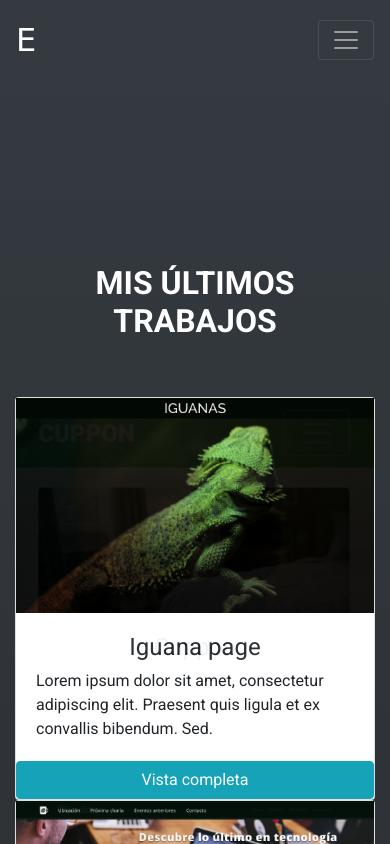
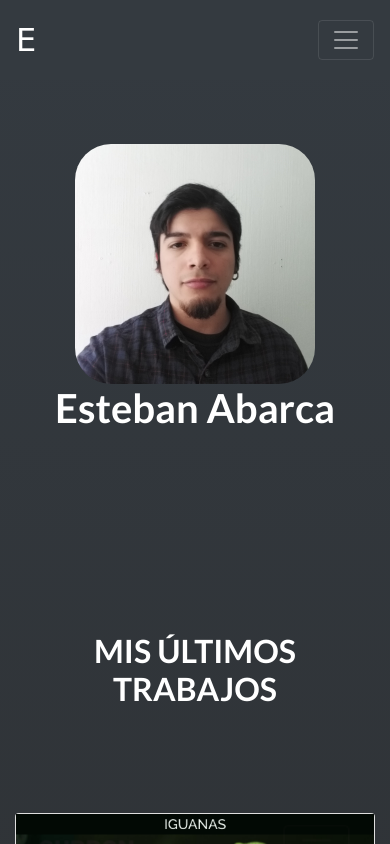
Before and after one commit to eabarca138/Prueba---Mi-Portafolio, a plain HTML site: page index.html in a window 390 px wide. Shown: the top 844 px of the page. Drawn offline with nearby package versions, Linux system fonts and the light colour scheme; a script that the page names is missing; a web font is replaced by a local one.

Commit message:
presentacion

```diff
--- a/assets/css/style.css
+++ b/assets/css/style.css
@@ -1,6 +1,6 @@
 
 body{
-    font-family: 'Roboto', sans-serif;
+    font-family: 'Lato', sans-serif;
 }
 
 .navbar-brand{
@@ -8,9 +8,13 @@ body{
     font-size: 2rem;
 }
 
-h2, h3{
+h1, h2, h3{
     color: white;
     font-weight: 700;
+}
+
+h1{
+    vertical-align: top;
 }
 
 main{
@@ -19,10 +23,22 @@ background: linear-gradient(180deg, rgba(52,58,64,1) 0%, rgba(38,38,38,1) 100%);
 padding-top: 20rem;
 }
 
+.descripcion img{
+    height: 15rem;
+    width: 15rem;
+    border-radius: 15%;
+    margin: 0 auto;
+    margin-right: 3rem;
+}
+
 /* CARDS */
 
 .card-body p{
     text-align: left;
+}
+
+.card{
+    margin-top: 3rem;
 }
 
 
@@ -35,6 +51,10 @@ padding-top: 20rem;
 
 .img-suricata{
     height: 30rem;
+}
+
+.img-cuppon{
+    height:25rem ;
 }
 
 .carousel-control-prev{
@@ -62,3 +82,27 @@ footer a{
     color: white;
     text-decoration: none;
 }
+
+footer p{
+    font-size: 1.7rem;
+    vertical-align: middle;
+}
+
+
+@media only screen and (max-width: 600px) {
+    .centrado h1, .centrado img{
+        text-align: center;
+    }
+  }
+
+  @media only screen and (max-width: 600px) {
+    .centrado img{
+        margin-right: 0;
+    }
+  }
+
+  @media only screen and (max-width: 600px) {
+    .iconos{
+    text-align: center;
+    }
+  }
--- a/assets/js/script.js
+++ b/assets/js/script.js
@@ -7,7 +7,7 @@ $('#myModal').on('shown.bs.modal', function () {
 /* SMOOTH SCROLLING */
 
 
-$("a").click(function(event){
+$("nav a").click(function(event){
   if(this.hash !== "") {
     event.preventDefault()
 
--- a/index.html
+++ b/index.html
@@ -16,7 +16,7 @@
 
     <!-- GOOGLE FONTS-->
     <link rel="preconnect" href="https://fonts.gstatic.com">
-    <link href="https://fonts.googleapis.com/css2?family=Roboto:wght@400;700&display=swap" rel="stylesheet">
+<link href="https://fonts.googleapis.com/css2?family=Lato:wght@400;700&display=swap" rel="stylesheet">
     <link rel="preconnect" href="https://fonts.gstatic.com">
 <link href="https://fonts.googleapis.com/css2?family=Fontdiner+Swanky&display=swap" rel="stylesheet">
 
@@ -70,15 +70,22 @@
 
 
   <section id="sobremi" class="text-center container">
-    <div>
-      <img src="" alt="">
-      <p></p>
-      <p></p>
+    <div class="descripcion py-5 row centrado">
+      <div class="col-12 col-md-3 mifoto">
+      <img class="" src="assets/img/20201120_160547.jpg" alt="Esteban Abarca">
+    </div>
+
+    <div class="col-12 col-md-9 d-sm-block text-left">
+      <h1 class="d-md-inline-block mr-0">Esteban Abarca</h1>
+      <p class=" text-light d-none d-none d-md-inline-block">Mi nombre es Esteban Abarca, vivo en la ciudad Santiago, de Chile. Soy ingeniero en sonido, con intereses ligados al desarrollo web.</p>
+      <p class=" text-light d-none d-none d-md-inline-block">Actualmente me encuentro cursando la carrera de desarrollo front-end.
+        A continuación, mis últimos proyectos realizados con HTML, CSS, Bootstrap y jQuery.</p>
+      </div>
     </div>
 
   </section>
     <!-- ÚLTIMOS TRABAJOS -->
-    <section id="trabajos" class="container text-center mt-5 pt-5 px-auto">
+    <section id="trabajos" class="container text-center mt-5 pt-5 ">
       <h2 class="py-5">MIS ÚLTIMOS TRABAJOS</h2>
 
       <div
@@ -390,7 +397,7 @@
                   <img
                     class="imagen-modal img-cuppon"
                     src="assets/img/modal-cuppon.png"
-                    alt=""
+                    alt="cuppon"
                   />
                 </div>
                 <div class="modal-footer">
@@ -528,7 +535,7 @@
 
     <footer class="bg-dark">
       <div class="container text-light text-center">
-        <p class="d-inline-block mr-5">ESTEBAN</p>
+        <p class="d-inline-block mr-5">Esteban Abarca</p>
         <div class="d-inline-block ml-5">
           <a href="https://github.com/eabarca138">
           <i class="fab fa-github-square"></i>
```
Also changed, not shown: assets/img/20201120_160547.jpg (added).
